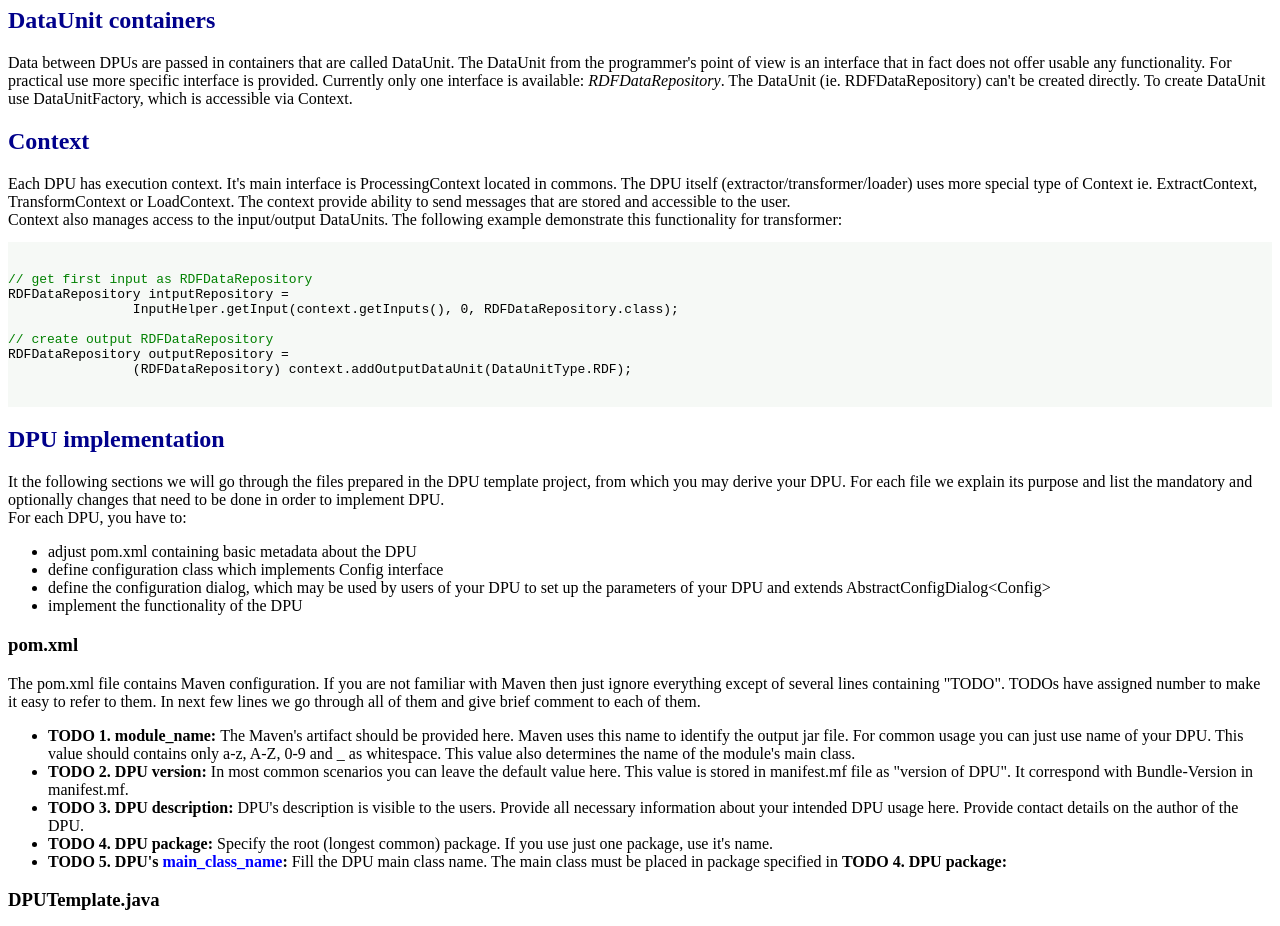
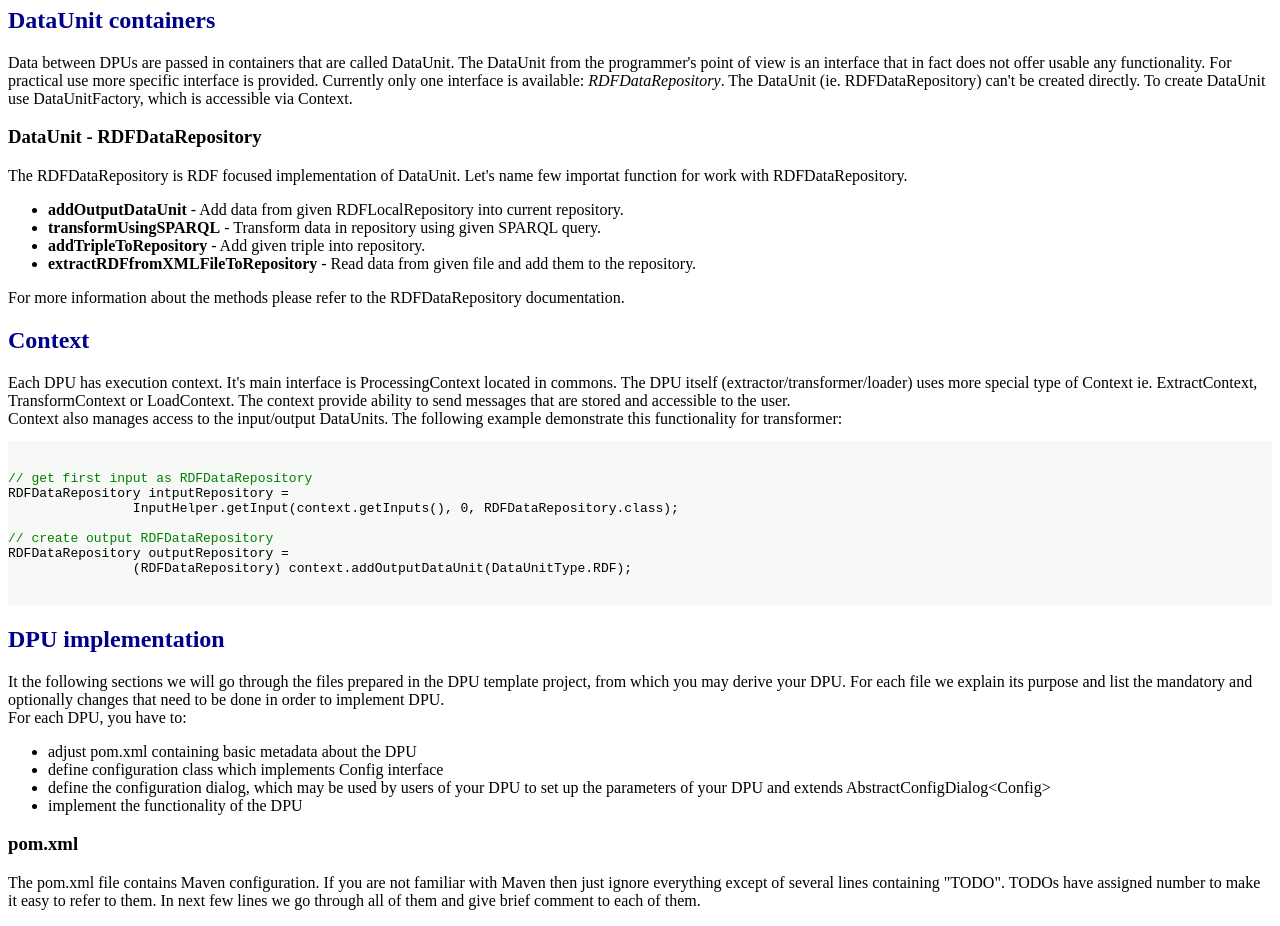
Before and after one commit to mff-uk/odcs, a plain HTML site: page module/DPU_Template/tutorial.html in a window 1280 px wide. Shown: the part 920-1846 px from the top of the page. Drawn offline with Linux system fonts and the light colour scheme.

Commit message:
Tutorial update

```diff
--- a/module/DPU_Template/tutorial.html
+++ b/module/DPU_Template/tutorial.html
@@ -62,6 +62,15 @@ interface cz.cuni.xrg.intlib.commons.configuration.Config {} .. </code> </pre> <
 			that in fact does not offer usable any functionality. For practical use more specific interface is provided. Currently only one interface
 			is available: <i>RDFDataRepository</i>. The DataUnit (ie. RDFDataRepository) can't be created directly.
 			To create DataUnit use DataUnitFactory, which is accessible via Context.</div>
+
+		<h3>DataUnit - RDFDataRepository</h3>
+		The RDFDataRepository is RDF focused implementation of DataUnit. Let's name few importat function for work with RDFDataRepository.
+		<ul>
+			<li><b>addOutputDataUnit</b> - Add data from given RDFLocalRepository into current repository.</li>
+			<li><b>transformUsingSPARQL</b> - Transform data in repository using given SPARQL query.</li>
+			<li><b>addTripleToRepository</b> - Add given triple into repository.</li>
+			<li><b>extractRDFfromXMLFileToRepository</b> - Read data from given file and add them to the repository.</li>
+		</ul> For more information about the methods please refer to the RDFDataRepository documentation.
 
 		<h2>Context</h2>
 		<div>Each DPU has execution context. It's main interface is ProcessingContext located in commons. The DPU itself (extractor/transformer/loader)
```
